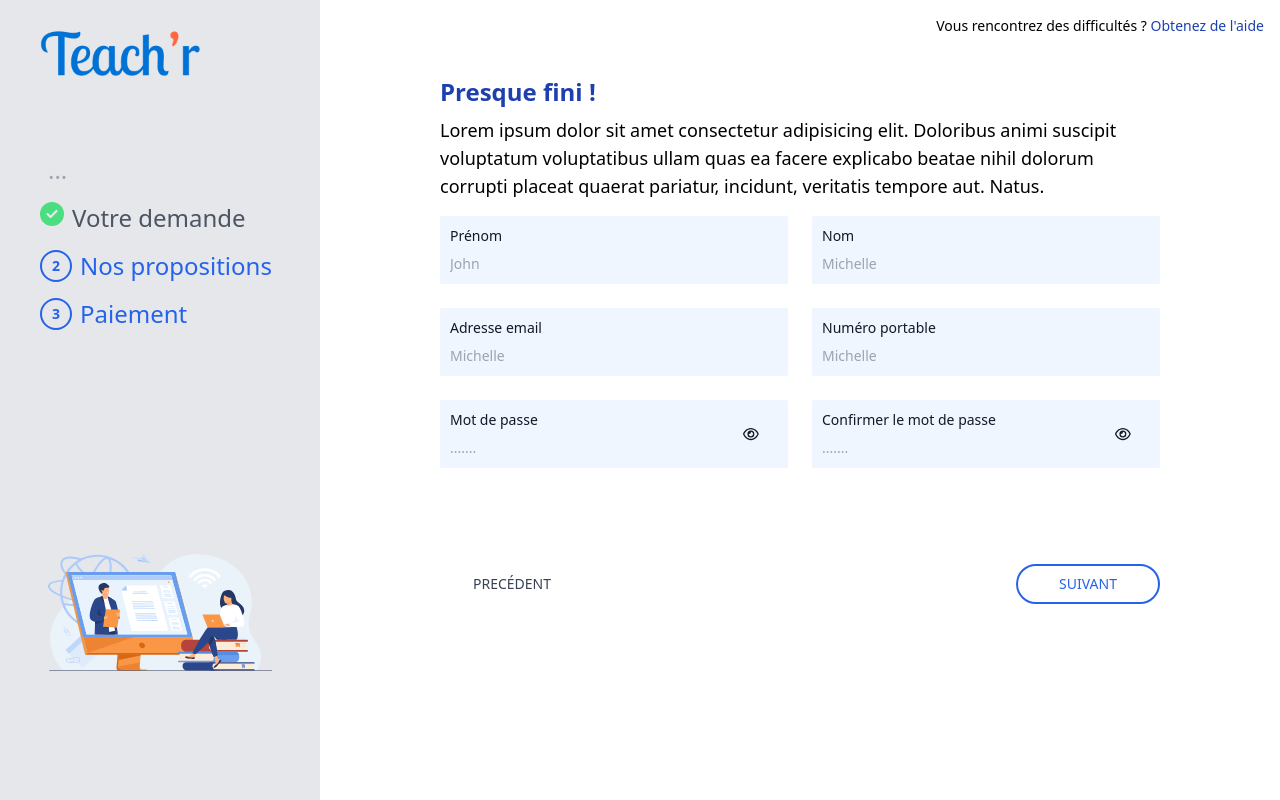
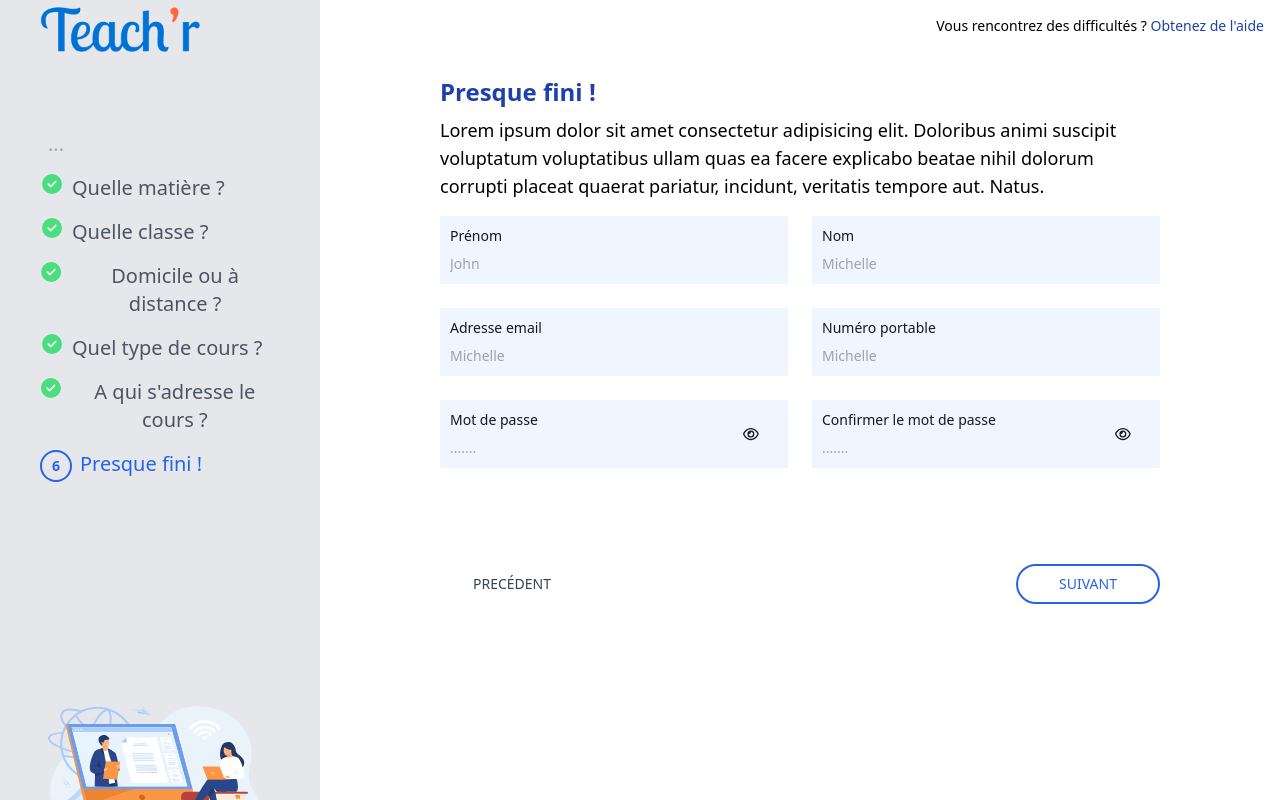
Before and after one commit to Salihou-Abdoulaye/teacher_test, a React (Create React App) app: page / in a window 1280 px wide. Built offline with nearby package versions, Linux system fonts and the light colour scheme; no server answers.

Commit message:
modification des éléments de la div de gauche

```diff
--- a/src/components/Formulaire.js
+++ b/src/components/Formulaire.js
@@ -250,6 +250,7 @@ const Formulaire = () => {
           <div class="flex space-x-2 justify-center">
             <button
               type="button"
+              onClick={reset}
               className=" translate-y-4 md:text-sm text-xs text-gray-700 font-medium leading-tight uppercase hover:text-blue-700  focus:outline-none focus:ring-0 active:text-blue-800 transition duration-150 ease-in-out w-36 w-24"
             >
               Precédent
--- a/src/components/Layout.js
+++ b/src/components/Layout.js
@@ -25,8 +25,8 @@ const Layout = () => {
   return (
     <div className="flex md:overflow-hidden box-border">
       {/* cette div constitue la div de gauche dans laquelle est repertorier les étapes de l'application */}
-      <div className="w-1/4 bg-gray-200 h-screen hidden md:block text-md xl:text-2xl lg:overflow-hidden">
-        <div className="mt-6 mx-10 ">
+      <div className="w-1/4 bg-gray-200 h-screen hidden md:block text-md xl:text-xl lg:overflow-hidden">
+        <div className="mb-4 mx-10 ">
           <img src={logo} alt="logo" className="xl:w-40 w-32" />
         </div>
         <div className="mx-12 mt-16 text-gray-400">...</div>
@@ -37,20 +37,47 @@ const Layout = () => {
               icon={faCircleCheck}
               className="w-6 text-green-400"
             />
-            <p className="text-gray-600">Votre demande</p>
+            <p className="text-gray-600">Quelle matière ?</p>
           </div>
-          <div className="flex space-x-2 w-3/4 mx-auto">
-          <div className="rounded-2xl border-2 w-8 h-8 border-blue-600">
-              <p className="m-auto text-sm font-bold text-center mt-1 text-blue-600">2</p>
-            </div>
-            <p>Nos propositions</p>
+          <div className="flex space-x-2 text-center w-3/4 mx-auto ">
+
+            <FontAwesomeIcon
+              icon={faCircleCheck}
+              className="w-6 text-green-400"
+            />
+            <p className="text-gray-600">Quelle classe ?</p>
           </div>
+          <div className="flex space-x-2 text-center w-3/4 mx-auto ">
+
+            <FontAwesomeIcon
+              icon={faCircleCheck}
+              className="w-6 text-green-400"
+            />
+            <p className="text-gray-600">Domicile ou à distance ?</p>
+          </div>
+          <div className="flex space-x-2 text-center w-3/4 mx-auto ">
+
+            <FontAwesomeIcon
+              icon={faCircleCheck}
+              className="w-6 text-green-400"
+            />
+            <p className="text-gray-600">Quel type de cours ?</p>
+          </div>
+          <div className="flex space-x-2 text-center w-3/4 mx-auto ">
+
+            <FontAwesomeIcon
+              icon={faCircleCheck}
+              className="w-6 text-green-400"
+            />
+            <p className="text-gray-600">A qui s'adresse le cours ?</p>
+          </div>
+
           <div className="flex space-x-2 w-3/4 mx-auto">
 
             <div className="rounded-2xl border-2 w-8 h-8 border-blue-600">
-              <p className="m-auto text-sm font-bold text-center mt-1 text-blue-600">3</p>
+              <p className="m-auto text-sm font-bold text-center mt-1 text-blue-600">6</p>
             </div>
-            <p className="">Paiement</p>
+            <p className="">Presque fini !</p>
           </div>
         </div>
         <div>
```
